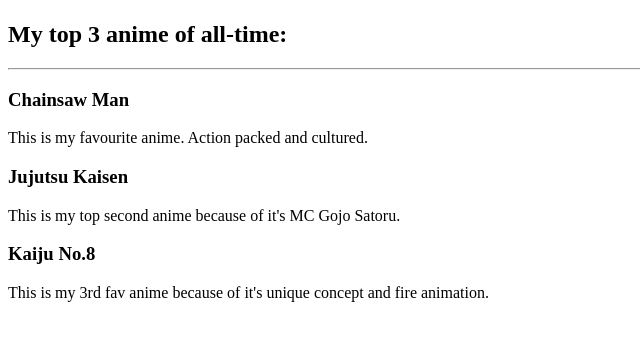
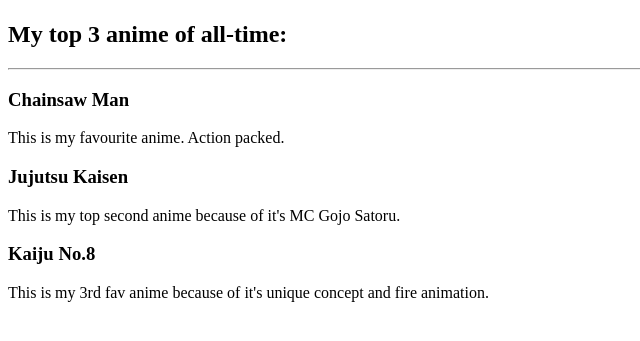
Before and after one commit to Chatlalg/html-portfolio, a plain HTML site: page public/movie-ranking.html in a window 1280 px wide. Shown: the part 59-400 px from the top of the page, without its empty margins (0-640 px from the left). Drawn offline with Linux system fonts and the light colour scheme.

Commit message:
Update movie-ranking.html

```diff
--- a/public/movie-ranking.html
+++ b/public/movie-ranking.html
@@ -10,7 +10,7 @@
     <h2> My top 3 anime of all-time:</h2>
     <hr/>
     <h3>Chainsaw Man</h3>
-    <p>This is my favourite anime. Action packed and cultured.</p>
+    <p>This is my favourite anime. Action packed.</p>
     <h3>Jujutsu Kaisen</h3>
     <p>This is my top second anime because of it's MC Gojo Satoru.</p>
     <h3>Kaiju No.8</h3>
```
